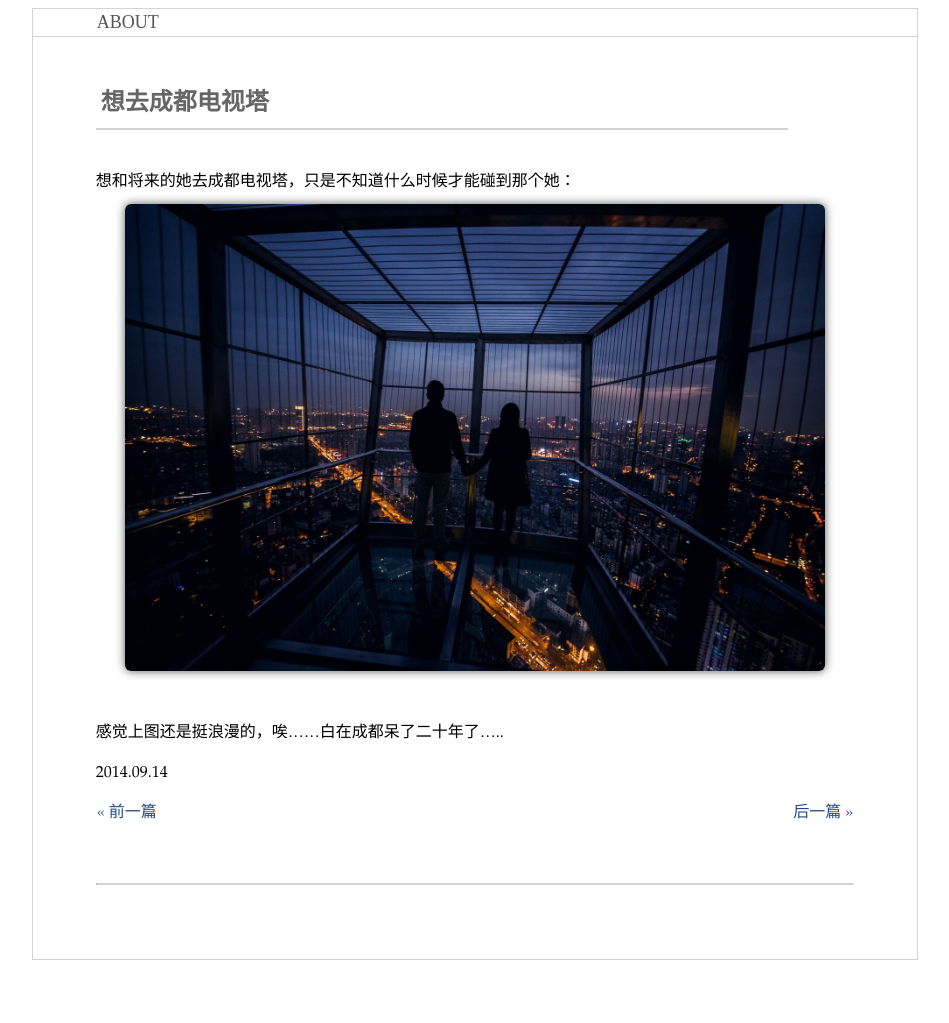
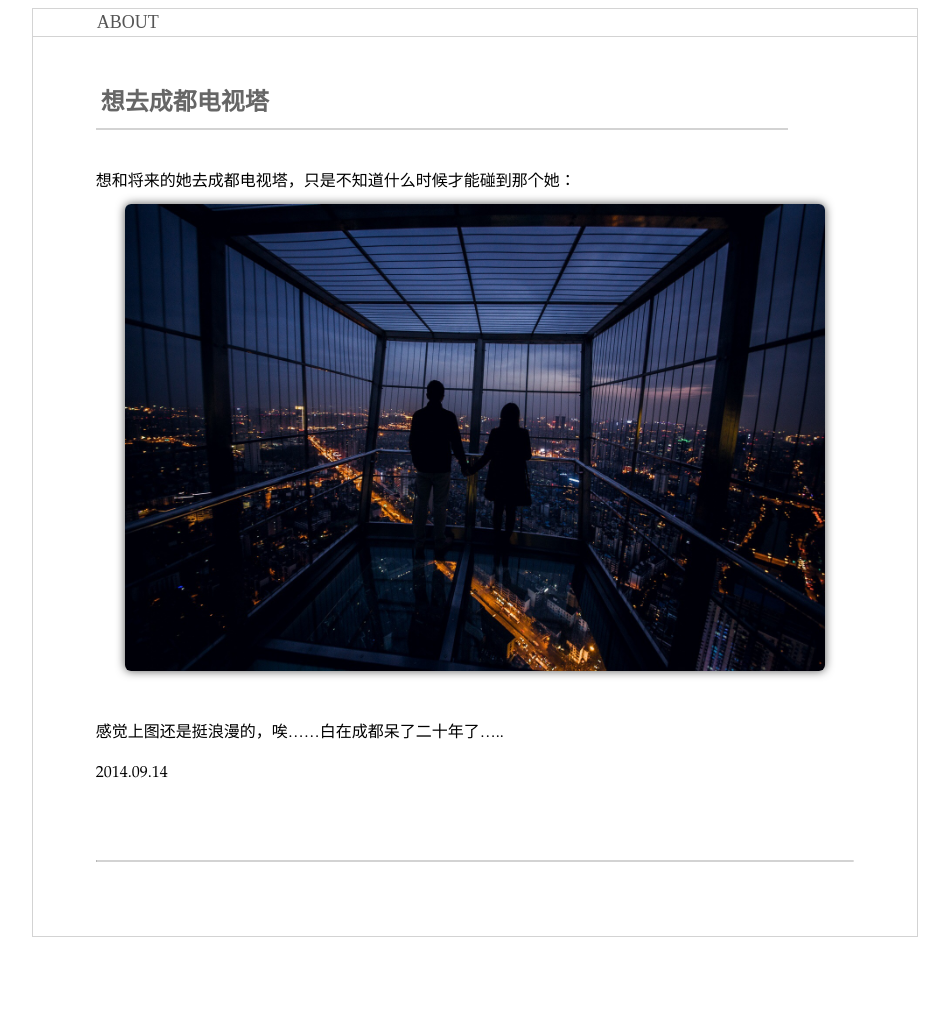
Before and after one commit to kk-mood/mood, a Jekyll site: the page built from _posts/2014-09-14-chengdu-television-tower.md, in a window 1280 px wide. Shown: the whole page, without its empty margins (166-1115 px from the left). Built offline with Jekyll 4.4.1, drawn with Linux system fonts in a browser that asks for light colours; Markdown is read by kramdown in place of the engine named in the settings; comment, search, counter and statistics services are not loaded; after the commit the page ends 1000 px from its top, so only the background shows below that.

Commit message:
update post.html format.

```diff
--- a/_layouts/post.html
+++ b/_layouts/post.html
@@ -4,7 +4,7 @@
     <div id="main">
         <h2> {{ page.title }} </h2>
         {{ content }}
-        <div class="pre_next">
+        <div class="pre_next" style="display:none">
             <div class="post_pre">
                 {% if page.previous.url %}
                 <a href="{{page.previous.url}}" title="Previous Post: {{page.previous.title}}">&laquo; 前一篇</a>
```
